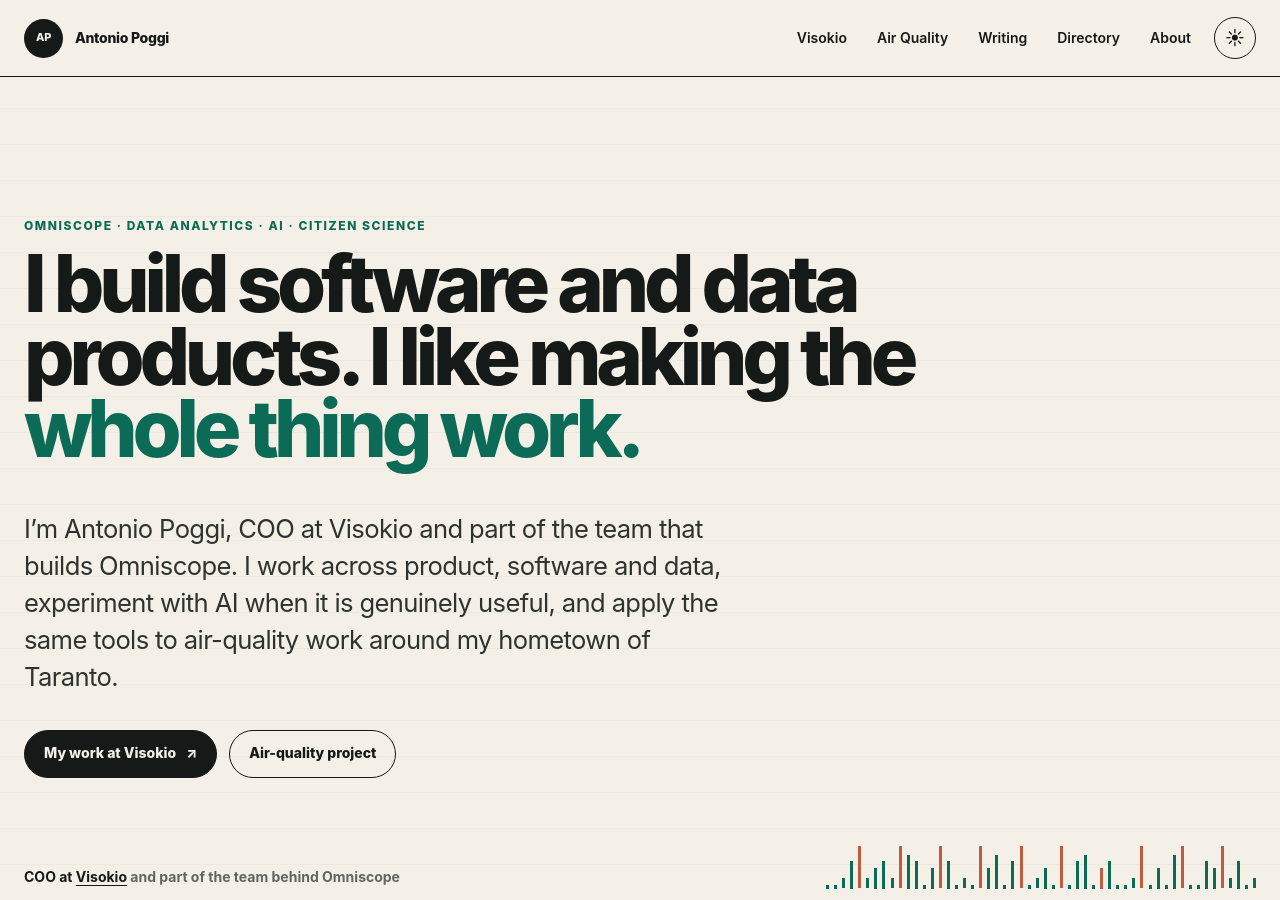
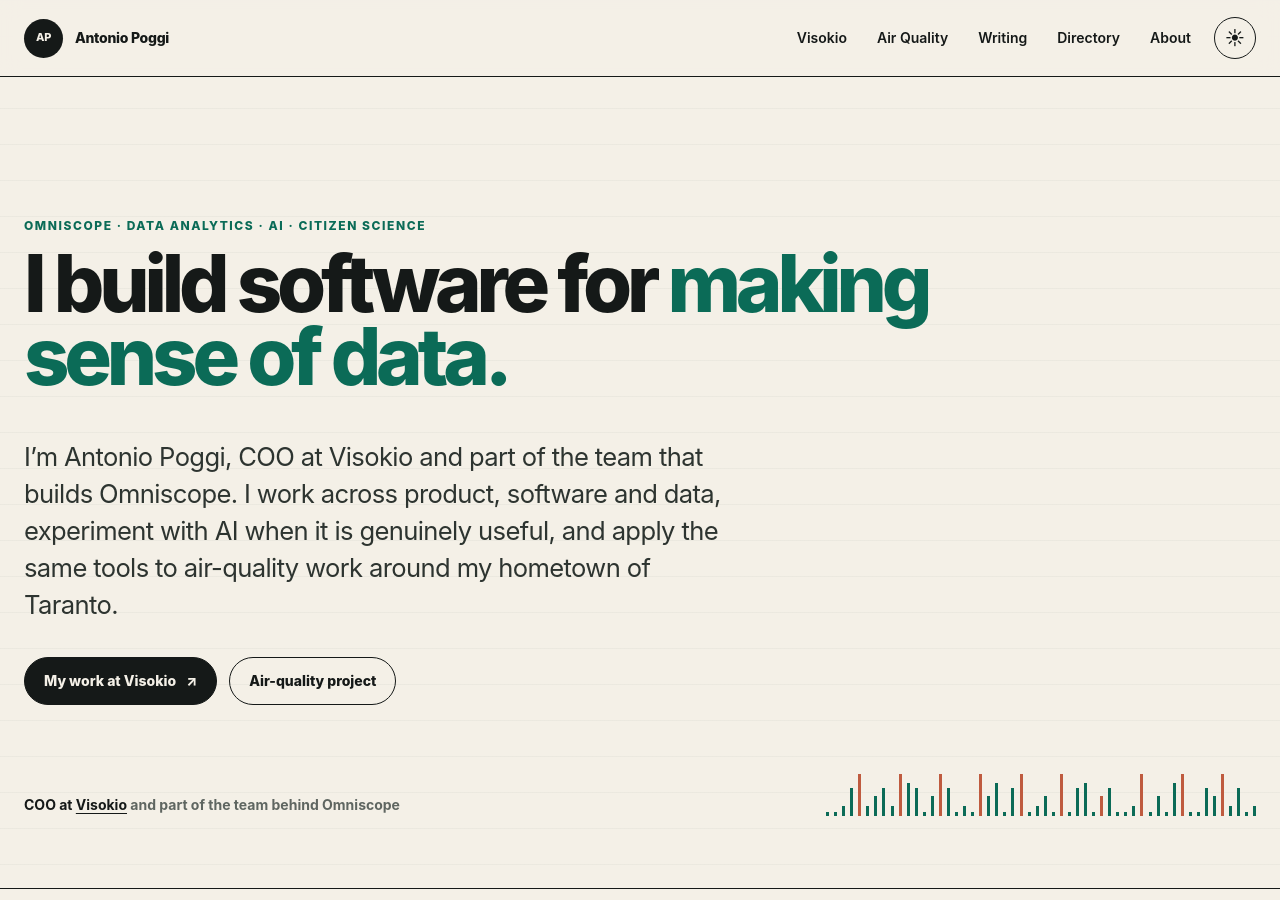
Before and after one commit to toniopoggi/toniopoggi.github.io, a Jekyll site: the page built from index.html, in a window 1280 px wide and 900 px high. Built offline with Jekyll 4.4.1, drawn with Linux system fonts in a browser that asks for light colours.

Commit message:
Refine homepage introduction

```diff
--- a/index.html
+++ b/index.html
@@ -6,7 +6,7 @@
 <section class="home-hero">
   <div class="shell">
     <p class="eyebrow">Omniscope · Data analytics · AI · Citizen science</p>
-    <h1 class="display">I build software and data products. I like making the <em>whole thing work.</em></h1>
+    <h1 class="display">I build software for <em>making sense of data.</em></h1>
     <p class="lead">I’m Antonio Poggi, COO at Visokio and part of the team that builds Omniscope. I work across product, software and data, experiment with AI when it is genuinely useful, and apply the same tools to air-quality work around my hometown of Taranto.</p>
     <div class="button-row">
       <a class="button button-primary" href="{{ '/visokio/' | relative_url }}">My work at Visokio <span aria-hidden="true">↗</span></a>
```
